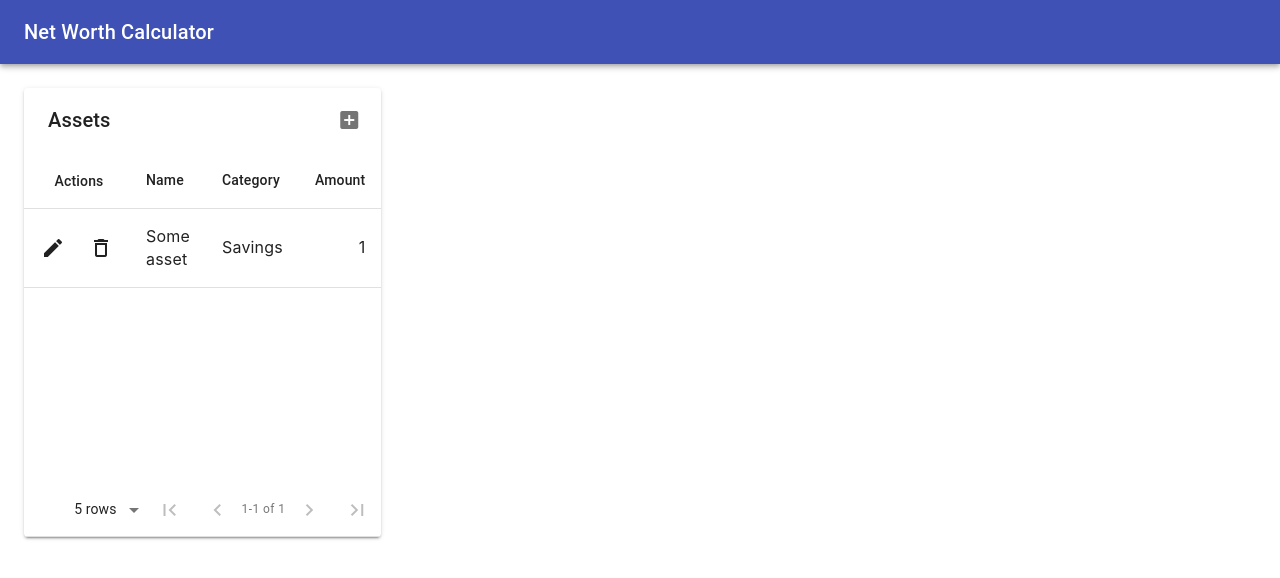
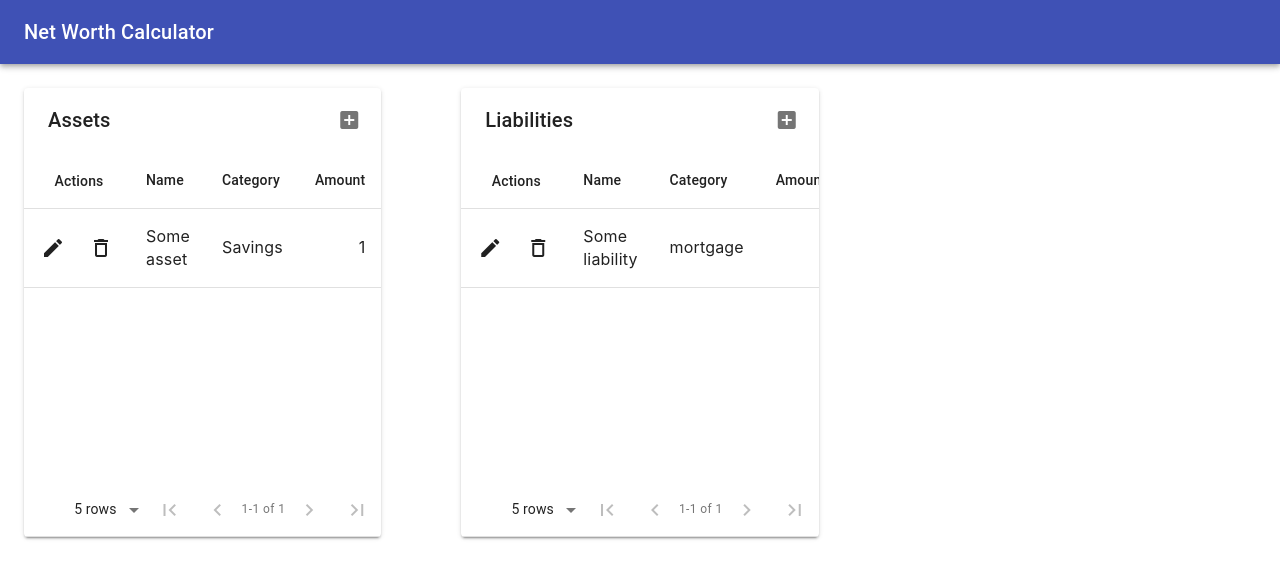
Before and after one commit to mnaylor/Net-Worth-App, a React (Create React App) app in the folder net-worth-app/: page / in a window 1280 px wide. Shown: the top 578 px of the page. Built offline with nearby package versions, Linux system fonts and the light colour scheme.

Commit message:
added dummy liabilities table

```diff
--- a/net-worth-app/src/components/TableList.js
+++ b/net-worth-app/src/components/TableList.js
@@ -10,7 +10,15 @@ class TableList extends Component {
                 name: "Some asset",
                 category: "Savings",
                 is_asset: true,
-                amount: 1
+                amount: 1,
+                id: 0
+            }],
+            liabilities: [{
+                name: "Some liability",
+                category: "mortgage",
+                is_asset: false,
+                amount: 1,
+                id: 1
             }],
             searchString: ''
         }
@@ -29,6 +37,9 @@ class TableList extends Component {
                         <Grid item xs={12} sm={6} lg={4} xl={3}>
                             <Table entries={this.state.assets} is_asset={true} />
                         </Grid>
+                        <Grid item xs={12} sm={6} lg={4} xl={3}>
+                            <Table entries={this.state.liabilities} is_asset={false} />
+                        </Grid>
                     </Grid>
                 </div>
             </div>
```
